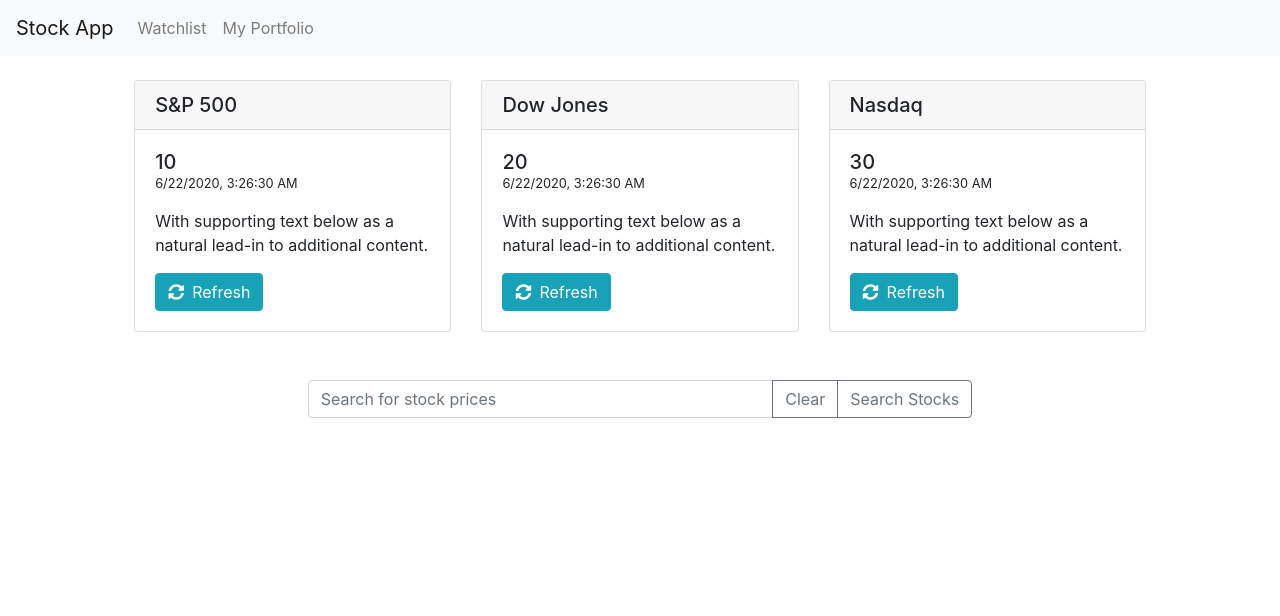
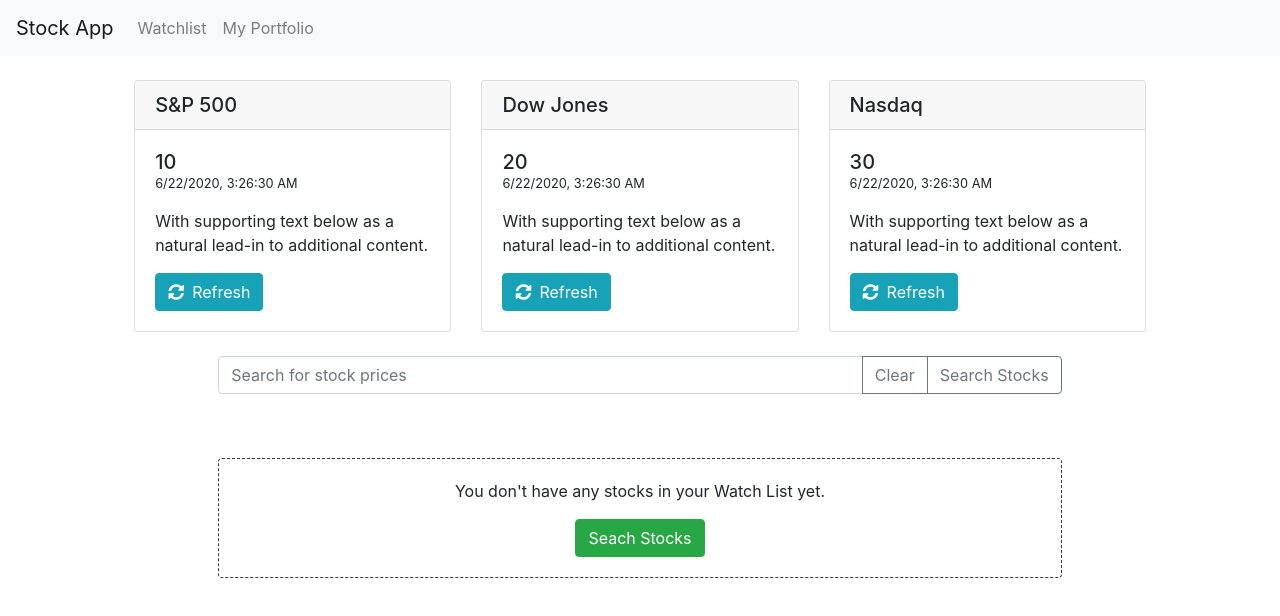
Before and after one commit to uxhawk/stock-viewer, a React (Create React App) app: page / in a window 1280 px wide. Shown: the top 616 px of the page. Built offline with nearby package versions, Linux system fonts and the light colour scheme; no server answers.

Commit message:
conditionally render empty watchlist

```diff
--- a/src/App.js
+++ b/src/App.js
@@ -1,21 +1,21 @@
 import React from 'react';
 import './App.css';
+import Search from './components/Search';
 import Nav from './components/Nav';
+
 import MarketOveriew from './components/MarketOverview';
 import { StoreProvider } from './utils/GlobalState';
+import WatchList from './components/WatchList';
 
 function App() {
   return (
     <div>
       <StoreProvider>
         <Nav />
-          <div className="row container-fluid m-0">
-            <div className="col-md-10 offset-md-1 mt-4">
-            <MarketOveriew />
-            </div>
-          </div>
+        <MarketOveriew />
+        <Search />
+        <WatchList />
       </StoreProvider>
-
     </div>
   );
 }
--- /dev/null
+++ b/src/components/EmptyList.js
@@ -0,0 +1,16 @@
+import React from 'react';
+
+const EmptyWatchList = () => {
+    return (
+        <div className="col-lg-8 col-md-10 offset-lg-2 offset-md-1">
+            <div class="card text-center border-dark" style={{borderStyle: "dashed"}}>
+                <div class="card-body">
+                    <p>You don't have any stocks in your Watch List yet.</p>
+                    <button className="btn btn-success">Seach Stocks</button>
+                </div>
+            </div>
+        </div>
+    );
+};
+
+export default EmptyWatchList;
--- a/src/components/MarketOverview.js
+++ b/src/components/MarketOverview.js
@@ -8,8 +8,9 @@
     const [state] = useStoreContext();
 
     return (
-        <div>
-            <div className="row pb-4">
+        <div className="row container-fluid m-0 pb-4">
+            <div className="col-md-10 offset-md-1 mt-4">
+                <div className="row">
                     {
                         state.marketList.map((item, index) => {
                             return (
@@ -20,7 +21,7 @@
                         })
                     }
                 </div>
-            <Search />
+            </div>
         </div>
     );
 };
--- /dev/null
+++ b/src/components/MyList.js
@@ -0,0 +1,11 @@
+import React from 'react';
+
+const MyList = () => {
+    return (
+        <div className="col-lg-8 col-md-10 offset-lg-2 offset-md-1">
+            <p>my list of stocks</p>
+        </div>
+    );
+};
+
+export default MyList;
--- a/src/components/Search.js
+++ b/src/components/Search.js
@@ -1,5 +1,6 @@
 import React, { useEffect } from 'react';
 import DataList from './DataList';
+import WatchList from './WatchList';
 import API from '../utils/API';
 import { useStoreContext } from '../utils/GlobalState';
 import { ADD_SYMBOLS } from '../utils/actions';
@@ -38,7 +39,7 @@
     }, []);
 
     return (
-        <div className="row mt-4">
+        <div className="row pb-4">
             <div className="col-lg-8 col-md-10 offset-lg-2 offset-md-1">
                 <div className="input-group mb-3">
                     <input list="availableStocks" type="text" className="form-control" id="stockSearch" placeholder="Search for stock prices" />
--- /dev/null
+++ b/src/components/WatchList.js
@@ -0,0 +1,17 @@
+import React from 'react';
+import MyList from '../components/MyList';
+import EmptyList from '../components/EmptyList';
+import { useStoreContext } from '../utils/GlobalState';
+
+const WatchList = () => {
+    const [state] = useStoreContext();
+    return (
+        <div className="row mt-4">
+            {
+                state.watchList.length > 0 ? <MyList /> : <EmptyList />
+            }
+        </div>
+    );
+};
+
+export default WatchList;
```
Lines whose indentation alone changed are shown as unchanged.
